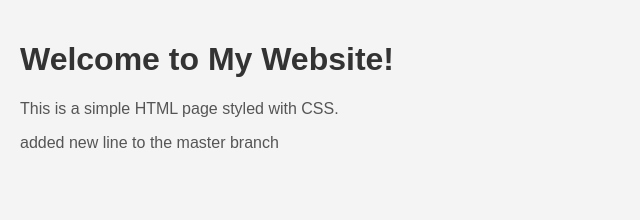
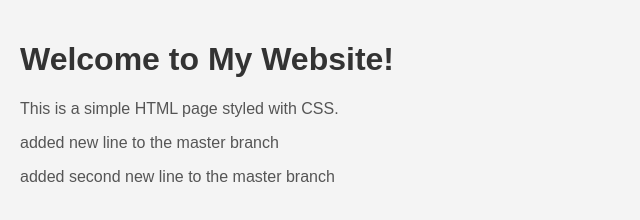
Before and after one commit to mohammedabubakarsiddiqva/hellohai, a plain HTML site: page index.html in a window 1280 px wide. Shown: the whole page, without its empty margins (0-640 px from the left). Drawn offline with Linux system fonts and the light colour scheme.

Commit message:
updated index.html with second new line

```diff
--- a/index.html
+++ b/index.html
@@ -10,5 +10,6 @@
   <h1>Welcome to My Website!</h1>
   <p>This is a simple HTML page styled with CSS.</p>
   <p>added new line to the master branch</p>
+  <p>added second new line to the master branch</p>
 </body>
 </html>
```
